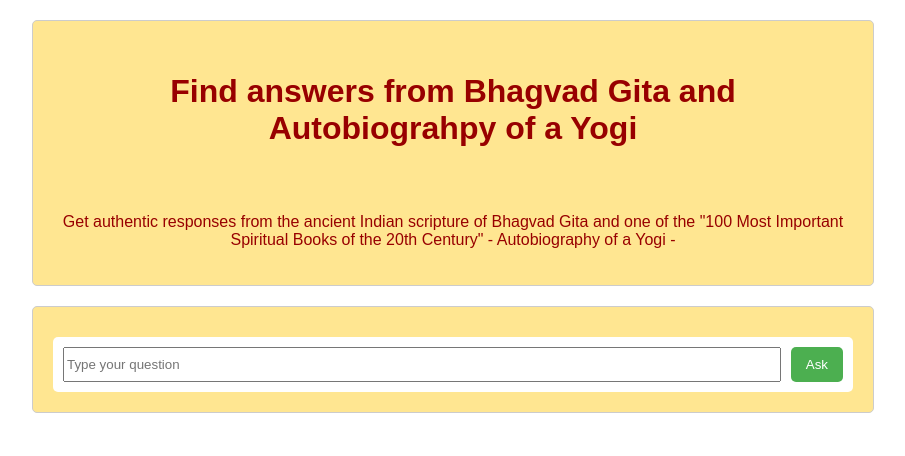
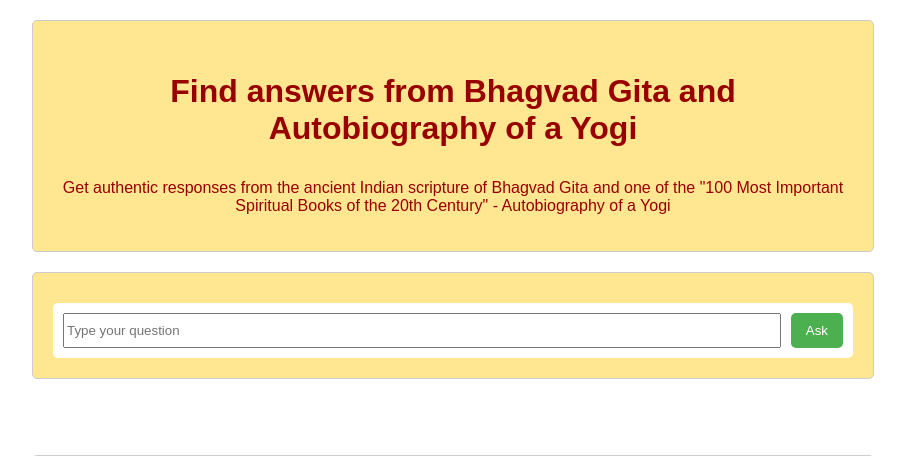
Before and after one commit to nalinaksh/cloudrunaoywebapp, a Flask app: page / in a window 1280 px wide. Shown: the top 456 px of the page, without its empty margins (187-1092 px from the left). Run offline with Flask 3, Linux system fonts and the light colour scheme; parts of the project's set-up code (start-up, migrations or seed data) failed here and were passed over.

Commit message:
Update index.html

```diff
--- a/templates/index.html
+++ b/templates/index.html
@@ -12,9 +12,9 @@
 <body>
 
 	<div id="top-container">
-	<h1><p style="color:#980000">Find answers from Bhagvad Gita and Autobiograhpy of a Yogi</p></h1><br>
+	<h1><p style="color:#980000">Find answers from Bhagvad Gita and Autobiography of a Yogi</p></h1>
 <!-- 	<p style="color:#980000" size="+1"> Ask any question and get an authentic response from <a href="https://www.gutenberg.org/ebooks/7452" style="text-decoration: none; color: #00008B; font-weight: bold;" target=_blank>Autobiography of a Yogi</a><br></p> -->
-	<p style="color:#980000" size="+1">Get authentic responses from the ancient Indian scripture of Bhagvad Gita and one of the "100 Most Important Spiritual Books of the 20th Century" - Autobiography of a Yogi - <br></p>
+	<p style="color:#980000" size="+1">Get authentic responses from the ancient Indian scripture of Bhagvad Gita and one of the "100 Most Important Spiritual Books of the 20th Century" - Autobiography of a Yogi<br></p>
 	</div>
 
   <div id="chat-container">
```
